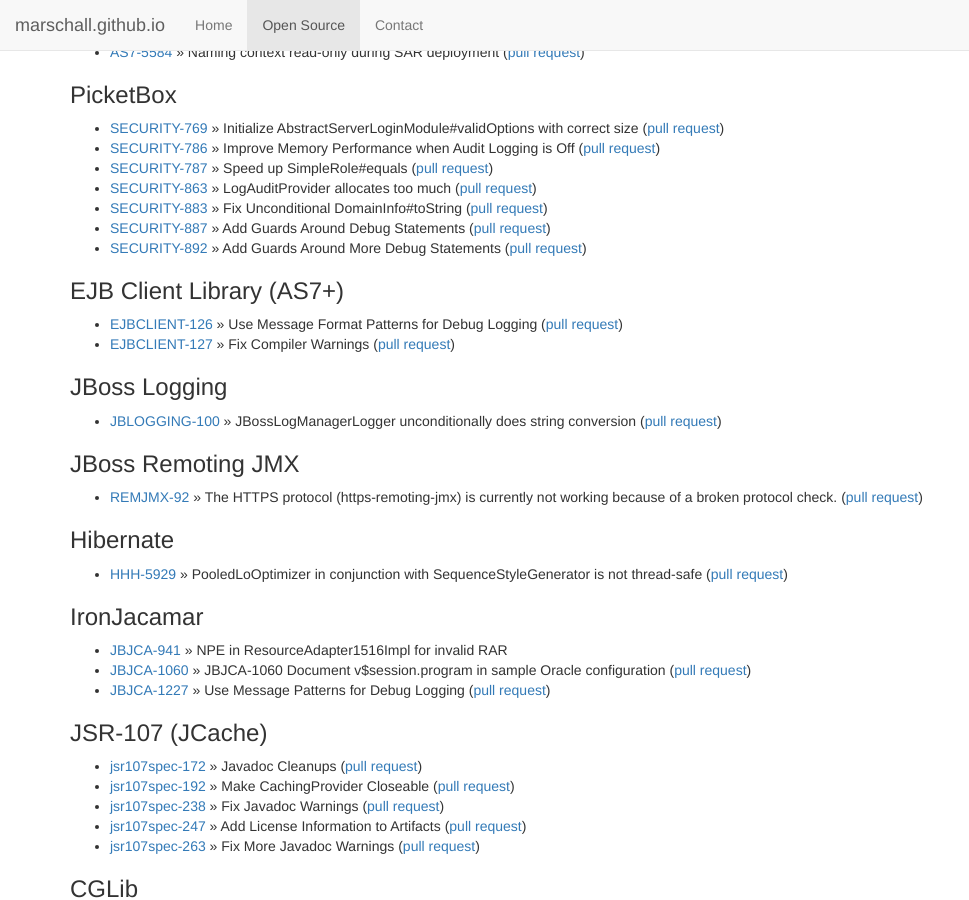
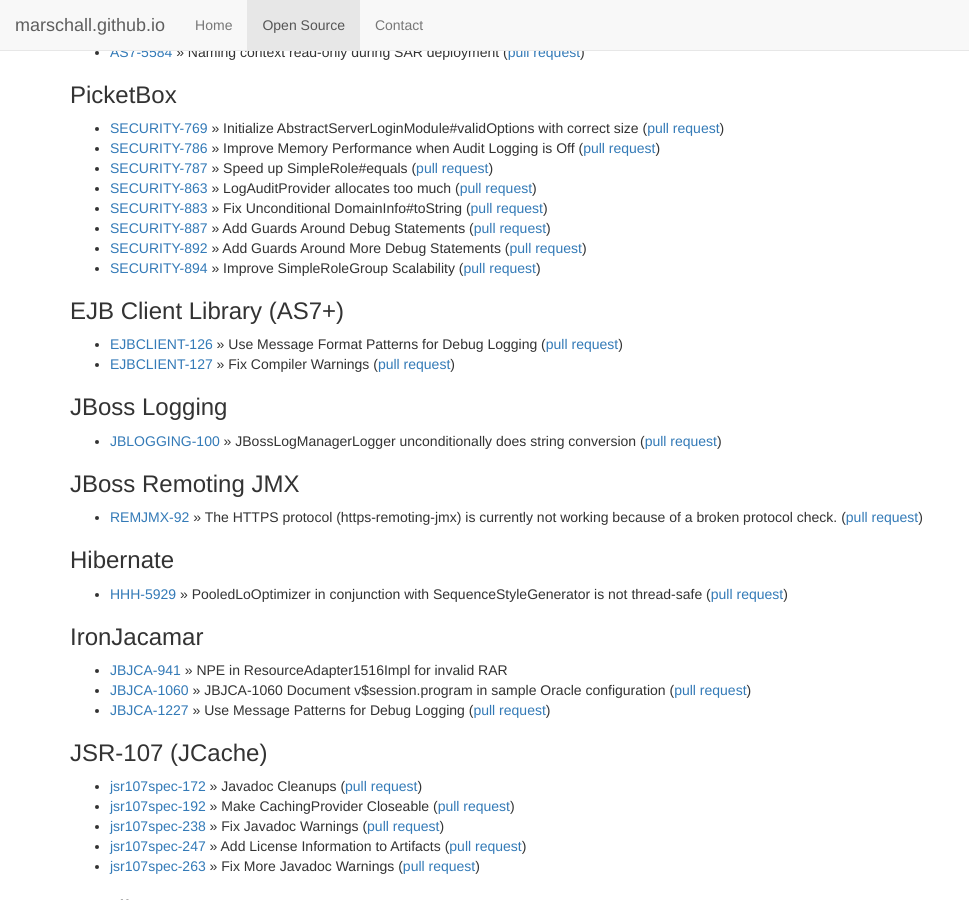
Before and after one commit to marschall/marschall.github.com, a Jekyll site: the page built from open-source.html, in a window 1280 px wide and 900 px high, scrolled down 1951 px. Shown: the whole window, without its empty margins (0-969 px from the left). Built offline with Jekyll 4.4.1, drawn with Linux system fonts in a browser that asks for light colours.

Commit message:
add SECURITY-894

```diff
--- a/open-source.html
+++ b/open-source.html
@@ -129,7 +129,7 @@
   <li><a href="https://issues.jboss.org/browse/SECURITY-883">SECURITY-883</a> &raquo; Fix Unconditional DomainInfo#toString (<a href="https://github.com/picketbox/picketbox/pull/30">pull request</a>)</li>
   <li><a href="https://issues.jboss.org/browse/SECURITY-887">SECURITY-887</a> &raquo; Add Guards Around Debug Statements (<a href="https://github.com/picketbox/picketbox/pull/34">pull request</a>)</li>
   <li><a href="https://issues.jboss.org/browse/SECURITY-892">SECURITY-892</a> &raquo; Add Guards Around More Debug Statements (<a href="https://github.com/picketbox/picketbox/pull/37">pull request</a>)</li>
-
+  <li><a href="https://issues.jboss.org/browse/SECURITY-894">SECURITY-894</a> &raquo; Improve SimpleRoleGroup Scalability (<a href="https://github.com/picketbox/picketbox/pull/39">pull request</a>)</li>
 </ul>
 <h3>EJB Client Library (AS7+)</h3>
 <ul>
@@ -286,6 +286,4 @@
 
 https://issues.apache.org/jira/browse/FELIX-4819
 
-https://issues.jboss.org/browse/SECURITY-894
-
 -->
```
